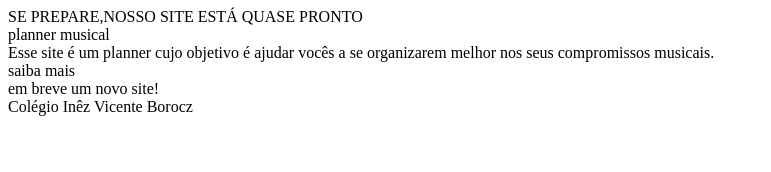
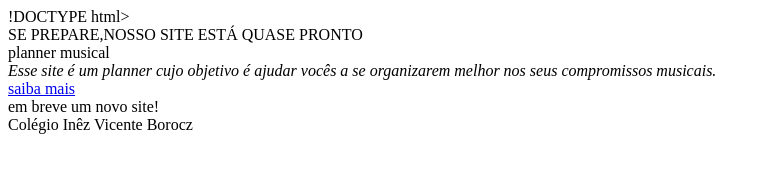
Before and after one commit to joicevitoriacidreira/embreve, a plain HTML site: page index.html in a window 1280 px wide. Shown: the whole page, without its empty margins (0-771 px from the left). Drawn offline with Linux system fonts and the light colour scheme.

Commit message:
Update index.html

```diff
--- a/index.html
+++ b/index.html
@@ -1,4 +1,4 @@
-<!DOCTYPE html>
+!DOCTYPE html>
 <html lang="en">
 <head>
   <meta charset="UTF-8">
@@ -17,11 +17,11 @@
   planner musical
 </div>
 <div class="informação">
-Esse site é um planner cujo objetivo é ajudar vocês a se organizarem melhor nos seus compromissos musicais.
+<em>Esse site é um planner cujo objetivo é ajudar vocês a se organizarem melhor nos seus compromissos musicais.</em>
 </div>
 <div class="container">
 <div class="saibamais">
-  saiba mais
+  <a href="#"> saiba mais </a>
 </div>
 <div class="embreve">
 em breve um novo site!
```
